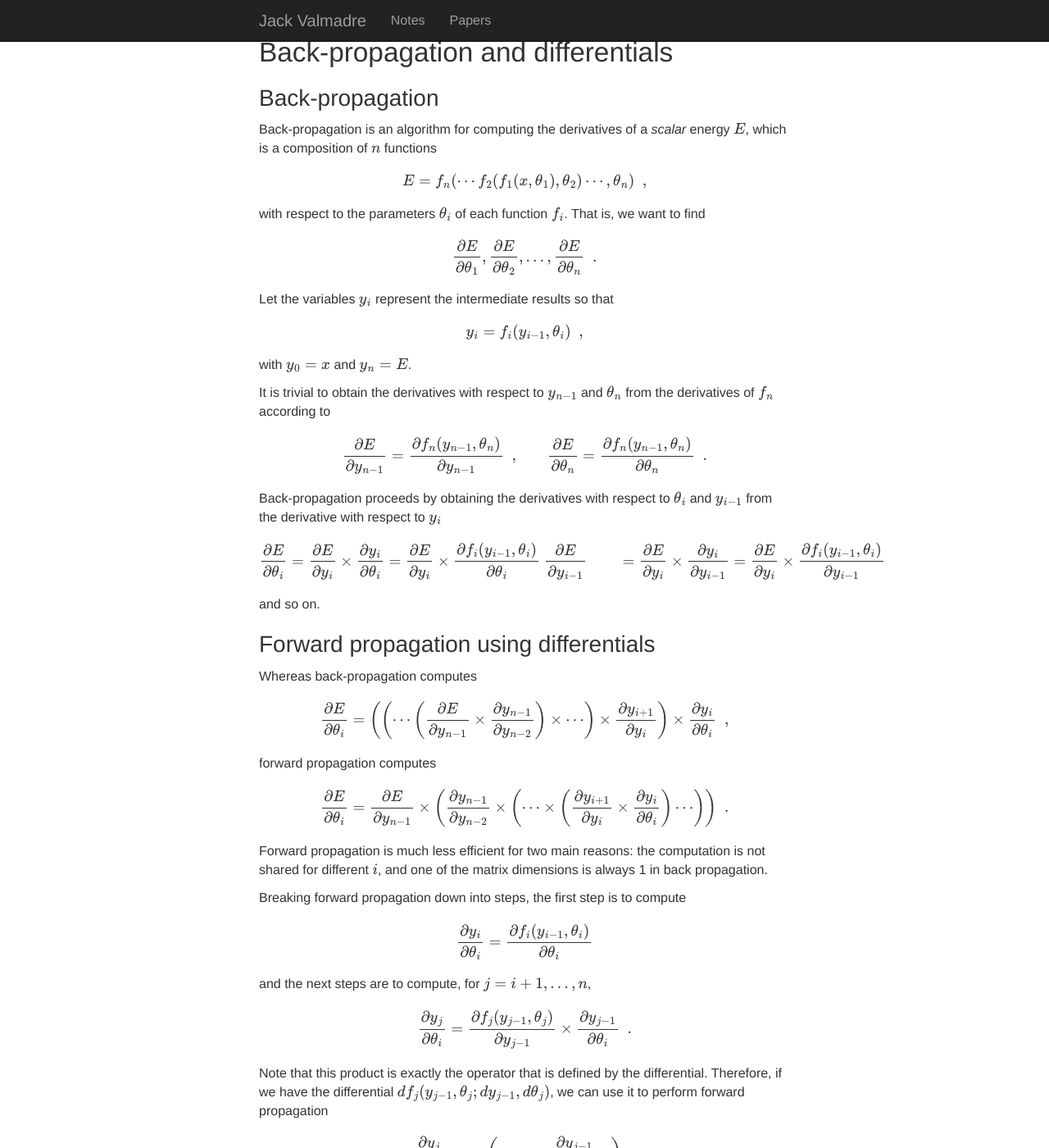
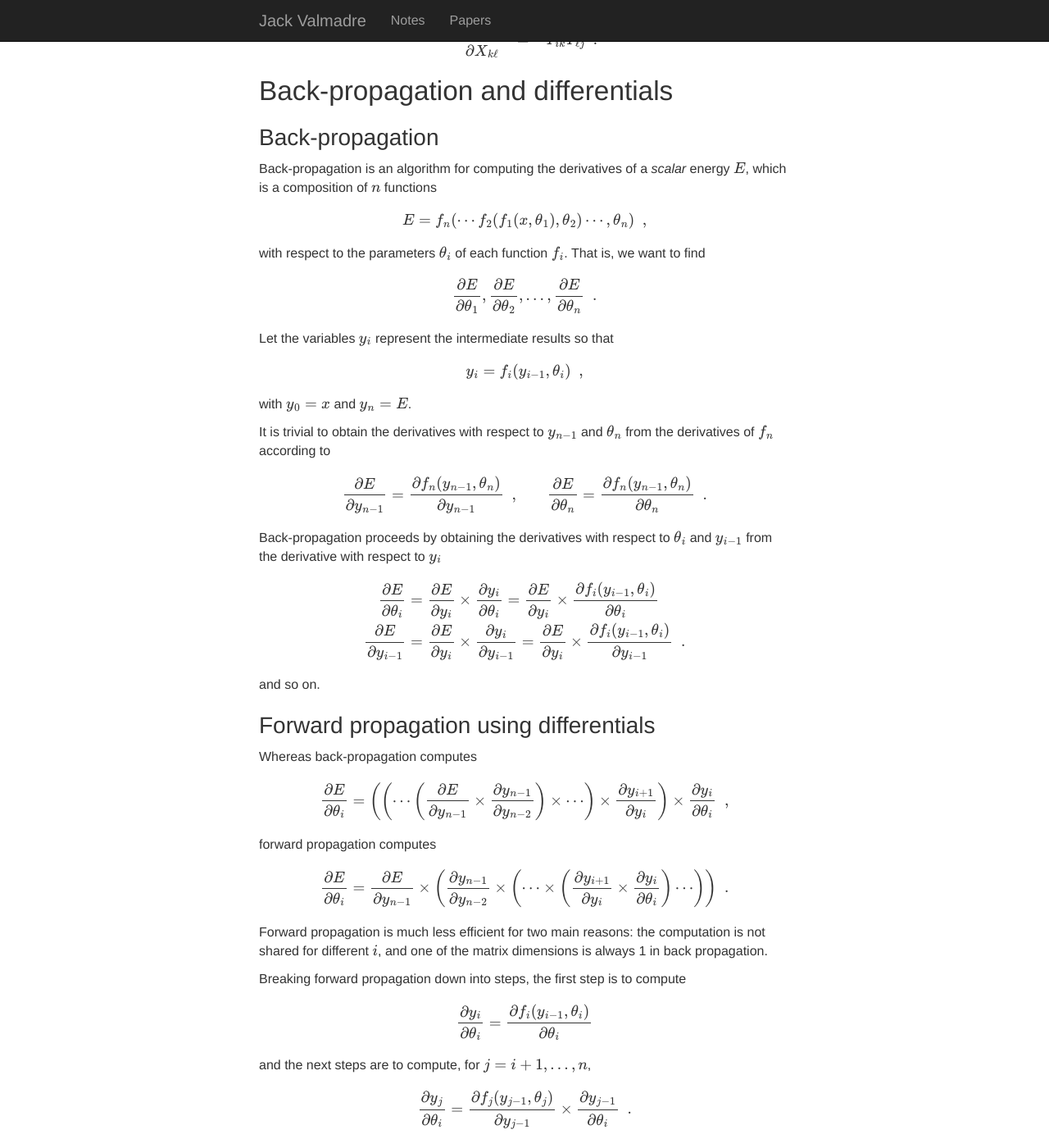
Before and after one commit to jvlmdr/jack.valmadre.net, a Jekyll site: the page built from notes/_posts/2016-09-04-back-prop-differentials.md, in a window 1280 px wide and 1400 px high, scrolled down 2705 px. Shown: the whole window at 82% size. Built offline with Jekyll 4.4.1, drawn with Linux system fonts in a browser that asks for light colours; nearby versions of some CDN libraries; formulas are drawn with MathJax 3; some of the changed text lies outside the part shown.

Commit message:
Add example
Switch to pandoc-generated code

```diff
--- a/notes/_posts/2016-09-04-back-prop-differentials.md
+++ b/notes/_posts/2016-09-04-back-prop-differentials.md
@@ -14,94 +13,120 @@
 
 ### Differential of a vector function ###
 
-Let $f(x)$ be a function that maps $\reals^{n} \to \reals^{m}$.
-The derivative $\partial f(x) / \partial x$ is an $m \times n$ matrix that defines the linear approximation
-\begin{equation}
-f(x + u) \approx f(x) + \frac{\partial f(x)}{\partial x} \times u \enspace .
-\end{equation}
-The differential $df$ is an alternative way of expressing this approximation
-\begin{equation}
-f(x + u) \approx f(x) + df(x; u)
-\end{equation}
-where $df(x; u)$ must be linear in $u$.
+Let $f(x)$ be a function that maps
+${\mathbb{R}}^{n} \to {\mathbb{R}}^{m}$. The derivative
+$\partial f(x) / \partial x$ is an $m \times n$ matrix that defines the
+linear approximation
+
+$$f(x + u) \approx f(x) + \frac{\partial f(x)}{\partial x} \times u \enspace .$$
+
+The differential $df$ is an alternative way of expressing this
+approximation
+
+$$f(x + u) \approx f(x) + df(x; u)$$
+
+where $df(x; u)$ must
+be linear in $u$.
 
 ### Chain rule for differentials ###
 
 The chain rule for differentials states that if $h(x) = g(f(x))$ then
-\begin{equation}
-dh(x; u) = dg(f(x); df(x; u)) \enspace .
-\end{equation}
-The differential $dh$ is clearly linear in $u$ because it is the composition of two linear functions.
+
+$$dh(x; u) = dg(f(x); df(x; u)) \enspace .$$
+
+The differential $dh$ is
+clearly linear in $u$ because it is the composition of two linear
+functions.
 
 ### Differential of a variable ###
 
-The chain rule enables some useful notation.
-Let us introduce the variable $y = f(x)$ and write the differential of the *variable* $y$ as a function of the differential of $x$
-\begin{equation} dy = df(x; dx) \enspace . \end{equation}
-We can similarly introduce $z = g(y)$ and write the differential of $z$
-\begin{equation} dz = dg(y; dy) \enspace . \end{equation}
-While these expressions were obtained in isolation, each without knowledge of the other, they can be combined and the result agrees with the chain rule
-\begin{equation}
-dz = dg(y; df(x; dx)) \enspace .
-\end{equation}
-Therefore, knowledge of the entire system in which the expression resides is not required to take differentials.
-That is, the expression of $dz$ in terms of $dy$ was valid whether $dy$ was an arbitrary vector or a function of $dx$.
-This is known as Cauchy's rule of invariance.
+The chain rule enables some useful notation. Let us introduce the
+variable $y = f(x)$ and write the differential of the *variable* $y$ as
+a function of the differential of $x$
+
+$$dy = df(x; dx) \enspace .$$
+
+We
+can similarly introduce $z = g(y)$ and write the differential of $z$
+
+$$dz = dg(y; dy) \enspace .$$
+
+While these expressions were obtained in
+isolation, each without knowledge of the other, they can be combined and
+the result agrees with the chain rule
+
+$$dz = dg(y; df(x; dx)) \enspace .$$
+
+Therefore, knowledge of the entire
+system in which the expression resides is not required to take
+differentials. That is, the expression of $dz$ in terms of $dy$ was
+valid whether $dy$ was an arbitrary vector or a function of $dx$. This
+is known as Cauchy’s rule of invariance.
 
 ### Common rules in differential form ###
 
 The product rule becomes
-\begin{equation}
-d(a \odot b) = da \odot b + a \odot db
-\end{equation}
-where a product is any operation that distributes over addition
-\begin{equation}
-a \odot (b + c) = a \odot b + a \odot c \enspace .
-\end{equation}
-This includes the element-wise product, matrix multiplication, the inner product, the Kronecker product, etc.
+
+$$d(a \otimes b) = da \otimes b + a \otimes db$$
+
+where the product
+$\odot$ can be any operation that distributes over addition
+
+$$a \otimes (b + c) = a \otimes b + a \otimes c \enspace .$$
+
+This
+includes the element-wise product, matrix multiplication, the inner
+product, the Kronecker product, etc.
 
 ### Extension to matrices ###
 
-The differential form is easily extended to matrix functions $F : \reals^{m \times n} \to \reals^{p \times q}$
-\begin{equation}
-F(X + U) \approx F(X) + dF(X; U)
-\end{equation}
-where the differential $dF(X; U)$ is linear in the elements of $U$.
+The differential form is easily extended to matrix functions
+$F : {\mathbb{R}}^{m \times n} \to {\mathbb{R}}^{p \times q}$
 
-We will now use matrix differentials and the product rule to find the derivative of the $n \times n$ matrix inverse $Y = f(X) = X^{-1}$.
-This function can alternatively be defined implicitly $X Y = I$.
-Taking differentials of both sides gives
-\begin{align}
-dY X + Y dX & = 0 \\\
-dY & = -Y dX Y
-\end{align}
-This gives an expression for the differential $dY = df(X; dX)$ that is linear in $dX$ as expected.
+$$F(X + U) \approx F(X) + dF(X; U)$$
+
+where the differential $dF(X; U)$
+is linear in the elements of $U$.
+
+We will now use matrix differentials and the product rule to find the
+derivative of the $n \times n$ matrix inverse $Y = f(X) = X^{-1}$. This
+function can alternatively be defined implicitly $X Y = I$. Taking
+differentials of both sides gives
+
+$$\begin{aligned}
+dY X + Y dX & = 0 \\
+dY & = -Y dX Y\end{aligned}$$
+
+This gives an expression for the
+differential $dY = df(X; dX)$ that is linear in $dX$ as expected.
 
 ### Finding derivatives using differentials ###
 
 Note that the differential provides the derivative as an *operator*
-\begin{equation}
-u \mapsto \frac{\partial f(x)}{\partial x} \times u
-\end{equation}
-rather than as an array of values.
-The explicit derivative can be trivially extracted from an expression for the differential $df(x; dx)$ by taking the coefficients of $dx$ since
-\begin{equation}
-dy_{i} = df_{i}(x; dx) = \sum_{j} \frac{\partial f_{i}(x)}{\partial x_{j}} dx_{j} \enspace .
-\end{equation}
+
+$$u \mapsto \frac{\partial f(x)}{\partial x} \times u$$
+
+rather than as
+an array of values. The explicit derivative can be trivially extracted
+from an expression for the differential $df(x; dx)$ by taking the
+coefficients of $dx$ since
+
+$$dy_{i} = df_{i}(x; dx) = \sum_{j} \frac{\partial f_{i}(x)}{\partial x_{j}} dx_{j} \enspace .$$
+
 This is known as the identification theorem.
 
-For the example of the matrix inverse, this must be generalized to matrices
-\begin{equation}
-dY_{i j} = dF_{i j}(X; dX) = \sum_{k = 1}^{n} \sum_{\ell = 1}^{n} \frac{\partial F_{i j}(X)}{\partial X_{k \ell}} dX_{k \ell} \enspace .
-\end{equation}
+For the example of the matrix inverse, this must be generalized to
+matrices
+
+$$dY_{i j} = dF_{i j}(X; dX) = \sum_{k = 1}^{n} \sum_{\ell = 1}^{n} \frac{\partial F_{i j}(X)}{\partial X_{k \ell}} dX_{k \ell} \enspace .$$
+
 Comparing this to the element-wise expression of the differential
-\begin{equation}
-dY_{i j} = - \sum_{k = 1}^{n} \sum_{\ell = 1}^{n} Y_{i k} dX_{k \ell} Y_{\ell j}
-\end{equation}
+
+$$dY_{i j} = - \sum_{k = 1}^{n} \sum_{\ell = 1}^{n} Y_{i k} dX_{k \ell} Y_{\ell j}$$
+
 provides the derivative
-\begin{equation}
-\frac{\partial F_{i j}(X)}{\partial X_{k \ell}} = -Y_{i k} Y_{\ell j} \enspace .
-\end{equation}
+
+$$\frac{\partial F_{i j}(X)}{\partial X_{k \ell}} = -Y_{i k} Y_{\ell j} \enspace .$$
 
 
 Back-propagation and differentials
@@ -109,44 +134,50 @@
 
 ### Back-propagation ###
 
-Back-propagation is an algorithm for computing the derivatives of a *scalar* energy $E$, which is a composition of $n$ functions
-\begin{equation}
-E = f_{n}( \cdots f_{2}(f_{1}( x , \theta_{1}), \theta_{2}) \cdots , \theta_{n}) \enspace ,
-\end{equation}
+Back-propagation is an algorithm for computing the derivatives of a
+*scalar* energy $E$, which is a composition of $n$ functions
+
+$$E = f_{n}( \cdots f_{2}(f_{1}( x , \theta_{1}), \theta_{2}) \cdots , \theta_{n}) \enspace ,$$
+
 with respect to the parameters $\theta_{i}$ of each function $f_{i}$.
 That is, we want to find
-\begin{equation}
-\frac{\partial E}{\partial \theta_{1}}, \frac{\partial E}{\partial \theta_{2}}, \dots, \frac{\partial E}{\partial \theta_{n}} \enspace .
-\end{equation}
+
+$$\frac{\partial E}{\partial \theta_{1}}, \frac{\partial E}{\partial \theta_{2}}, \dots, \frac{\partial E}{\partial \theta_{n}} \enspace .$$
+
 Let the variables $y_{i}$ represent the intermediate results so that
-\begin{equation}
-y_{i} = f_{i}(y_{i-1}, \theta_{i}) \enspace ,
-\end{equation}
-with $y_{0} = x$ and $y_{n} = E$.
 
-It is trivial to obtain the derivatives with respect to $y_{n-1}$ and $\theta_{n}$ from the derivatives of $f_{n}$ according to
-\begin{align}
+$$y_{i} = f_{i}(y_{i-1}, \theta_{i}) \enspace ,$$
+
+with $y_{0} = x$ and
+$y_{n} = E$.
+
+It is trivial to obtain the derivatives with respect to $y_{n-1}$ and
+$\theta_{n}$ from the derivatives of $f_{n}$ according to
+
+$$\begin{aligned}
 \frac{\partial E}{\partial y_{n-1}}
   & = \frac{\partial f_{n}(y_{n-1}, \theta_{n})}{\partial y_{n-1}} \enspace , &
 \frac{\partial E}{\partial \theta_{n}}
-  & = \frac{\partial f_{n}(y_{n-1}, \theta_{n})}{\partial \theta_{n}} \enspace .
-\end{align}
-Back-propagation proceeds by obtaining the derivatives with respect to $\theta_{i}$ and $y_{i-1}$ from the derivative with respect to $y_{i}$
-\begin{align}
+  & = \frac{\partial f_{n}(y_{n-1}, \theta_{n})}{\partial \theta_{n}} \enspace .\end{aligned}$$
+
+Back-propagation proceeds by obtaining the derivatives with respect to
+$\theta_{i}$ and $y_{i-1}$ from the derivative with respect to $y_{i}$
+
+$$\begin{aligned}
 \frac{\partial E}{\partial \theta_{i}}
-  & = \frac{\partial E}{\partial y_{i}} \times \frac{\partial y_{i}}{\partial \theta_{i}}
-    = \frac{\partial E}{\partial y_{i}} \times \frac{\partial f_{i}(y_{i-1}, \theta_{i})}{\partial \theta_{i}} \\\
+& = \frac{\partial E}{\partial y_{i}} \times \frac{\partial y_{i}}{\partial \theta_{i}}
+= \frac{\partial E}{\partial y_{i}} \times \frac{\partial f_{i}(y_{i-1}, \theta_{i})}{\partial \theta_{i}} \\
 \frac{\partial E}{\partial y_{i-1}}
-  & = \frac{\partial E}{\partial y_{i}} \times \frac{\partial y_{i}}{\partial y_{i-1}}
-    = \frac{\partial E}{\partial y_{i}} \times \frac{\partial f_{i}(y_{i-1}, \theta_{i})}{\partial y_{i-1}}
-\end{align}
+& = \frac{\partial E}{\partial y_{i}} \times \frac{\partial y_{i}}{\partial y_{i-1}}
+= \frac{\partial E}{\partial y_{i}} \times \frac{\partial f_{i}(y_{i-1}, \theta_{i})}{\partial y_{i-1}} \enspace .\end{aligned}$$
+
 and so on.
 
 ### Forward propagation using differentials ###
 
 Whereas back-propagation computes
-\begin{equation}
-\frac{\partial E}{\partial \theta_{i}}
+
+$$\frac{\partial E}{\partial \theta_{i}}
 = \left(
   \left(
   \cdots
@@ -157,11 +188,11 @@
   \cdots
   \right) \times \frac{\partial y_{i+1}}{\partial y_{i}}
   \right) \times \frac{\partial y_{i}}{\partial \theta_{i}}
-  \enspace ,
-\end{equation}
+  \enspace ,$$
+
 forward propagation computes
-\begin{equation}
-\frac{\partial E}{\partial \theta_{i}}
+
+$$\frac{\partial E}{\partial \theta_{i}}
 = \frac{\partial E}{\partial y_{n-1}} \times \left(
   \frac{\partial y_{n-1}}{\partial y_{n-2}} \times \left(
   \cdots
@@ -171,101 +202,161 @@
   \cdots
   \right)
   \right)
-  \enspace .
-\end{equation}
-Forward propagation is much less efficient for two main reasons: the computation is not shared for different $i$, and one of the matrix dimensions is always 1 in back propagation.
+  \enspace .$$
 
-Breaking forward propagation down into steps, the first step is to compute
-\begin{equation}
-\frac{\partial y_{i}}{\partial \theta_{i}}
-  = \frac{\partial f_{i}(y_{i-1}, \theta_{i})}{\partial \theta_{i}}
-\end{equation}
+Forward propagation is much less efficient for two main
+reasons: the computation is not shared for different $i$, and one of the
+matrix dimensions is always 1 in back propagation.
+
+Breaking forward propagation down into steps, the first step is to
+compute
+
+$$\frac{\partial y_{i}}{\partial \theta_{i}}
+  = \frac{\partial f_{i}(y_{i-1}, \theta_{i})}{\partial \theta_{i}}$$
+
 and the next steps are to compute, for $j = i+1, \dots, n$,
-\begin{equation}
-\frac{\partial y_{j}}{\partial \theta_{i}}
+
+$$\frac{\partial y_{j}}{\partial \theta_{i}}
   = \frac{\partial f_{j}(y_{j-1}, \theta_{j})}{\partial y_{j-1}}
-    \times \frac{\partial y_{j-1}}{\partial \theta_{i}} \enspace .
-\end{equation}
-Note that this product is exactly the operator that is defined by the differential.
-Therefore, if we have the differential $df_{j}(y_{j-1}, \theta_{j}; dy_{j-1}, d\theta_{j})$, we can use it to perform forward propagation
-\begin{equation}
-\frac{\partial y_{j}}{\partial \theta_{i}}
-  = df_{j}\bigg(y_{j-1}, \theta_{j}; \frac{\partial y_{j-1}}{\partial \theta_{i}}, 0\bigg) \enspace .
-\end{equation}
+    \times \frac{\partial y_{j-1}}{\partial \theta_{i}} \enspace .$$
 
-However, recall that forward propagation is much less efficient than back-propagation.
-The question remains: how to use differentials to obtain an operator for back-propagation?
+Note that this product is exactly the operator that is defined by the
+differential. Therefore, if we have the differential
+$df_{j}(y_{j-1}, \theta_{j}; dy_{j-1}, d\theta_{j})$, we can use it to
+perform forward propagation
+
+$$\frac{\partial y_{j}}{\partial \theta_{i}}
+  = df_{j}\bigg(y_{j-1}, \theta_{j}; \frac{\partial y_{j-1}}{\partial \theta_{i}}, 0\bigg) \enspace .$$
+
+
+However, recall that forward propagation is much less efficient than
+back-propagation. The question remains: how to use differentials to
+obtain an operator for back-propagation?
 
 ### Back-propagation using differentials ###
 
-Consider a scalar cost $E = g(y)$ where $y = f(x)$, and define $h(x) = g(f(x))$.
-The definition of the differential and Cauchy's rule of invariance provide
-\begin{equation}
-dE = \frac{\partial E}{\partial y} \times dy = \frac{\partial E}{\partial x} \times dx \enspace .
-\end{equation}
-Since $E$ is a scalar, it's more natural to write this as an inner product
-\begin{equation}
-\langle \nabla_{y} E, dy \rangle = \langle \nabla_{x} E, dx \rangle
-\end{equation}
-where the gradient $\nabla_{x} E$ denotes a vector in the same space as $x$, instead of the operator $\partial E / \partial x$ that maps that space to $\reals$.
-When $x$ is a vector, the gradient is the transpose of the derivative $\nabla_{x} E = (\partial E / \partial x)^{T}$.
-A useful short-hand is to adopt $\bar{x} = \nabla_{x} E$, since no specific knowledge of $E$ is required for this identity
-\begin{equation}
-\langle \bar{y}, dy \rangle = \langle \bar{x}, dx \rangle \enspace .
-\end{equation}
-Manipulation of this equation after substituting an expression for $dy$ in terms of $dx$ can provide an expression for $\bar{x} = \nabla_{x} E$ as a linear function of $\bar{y} = \nabla_{y} E$, precisely the operator required for back-propagation!
+Consider a scalar cost $E = g(y)$ where $y = f(x)$, and define
+$h(x) = g(f(x))$. The definition of the differential and Cauchy’s rule
+of invariance provide
 
-Critically, observe that it is much easier to preserve the structure of the intermediate variables with the back-propagation operator, whereas the forward-propagation operator requires all variables to be vectorized.
+$$dE = \frac{\partial E}{\partial y} \times dy = \frac{\partial E}{\partial x} \times dx \enspace .$$
 
-Let's return to the example of the matrix inverse.
-For matrices, it's useful to recall the inner product $\langle A, B \rangle = \trace(A^{T} B)$ and the trace rotation $\trace(A B C) = \trace(C A B) = \trace(B C A)$ for compatible dimensions.
-Substituting the expression for $dY$ in the identity gives
-\begin{align}
+Since $E$ is a scalar, it’s more natural to write this as an inner
+product
+
+$$\langle \nabla_{y} E, dy \rangle = \langle \nabla_{x} E, dx \rangle$$
+
+where the gradient $\nabla_{x} E$ denotes a vector in the same space as
+$x$, instead of the operator $\partial E / \partial x$ which maps that
+space to ${\mathbb{R}}$. When $x$ is a vector, the gradient is the
+transpose of the derivative
+$\nabla_{x} E = (\partial E / \partial x)^{T}$. A useful short-hand is
+to adopt $\bar{x} = \nabla_{x} E$, since no specific knowledge of $E$ is
+required for this identity
+
+$$\langle \bar{y}, dy \rangle = \langle \bar{x}, dx \rangle \enspace .$$
+
+Manipulation of this equation after substituting an expression for $dy$
+in terms of $dx$ can provide an expression for $\bar{x} = \nabla_{x} E$
+as a linear function of $\bar{y} = \nabla_{y} E$, precisely the operator
+required for back-propagation!
+
+Critically, observe that it is much easier to preserve the structure of
+the intermediate variables with the back-propagation operator, whereas
+the forward-propagation operator requires all variables to be
+vectorized.
+
+Let’s return to the example of the matrix inverse. For matrices, it’s
+useful to recall the inner product
+$\langle A, B \rangle = {\operatorname{tr}}(A^{T} B)$ and the trace
+rotation
+${\operatorname{tr}}(A B C) = {\operatorname{tr}}(C A B) = {\operatorname{tr}}(B C A)$
+for compatible dimensions. Substituting the expression for $dY$ in the
+identity gives
+
+$$\begin{aligned}
 \langle \bar{X}, dX \rangle = \langle \bar{Y}, dY \rangle
-& = \langle \bar{Y}, -Y dX Y \rangle \\\
-& = -\trace(\bar{Y}^{T} Y dX Y) \\\
-& = \langle -Y^{T} \bar{Y} Y^{T}, dX \rangle
-\end{align}
-and therefore
-\begin{equation}
-\nabla_{X} E = -Y^{T} \left(\nabla_{Y} E\right) Y^{T}
-\end{equation}
+& = \langle \bar{Y}, -Y dX Y \rangle \\
+& = -{\operatorname{tr}}(\bar{Y}^{T} Y dX Y) \\
+& = \langle -Y^{T} \bar{Y} Y^{T}, dX \rangle\end{aligned}$$
 
-In the case of the matrix inverse, this expression could have been obtained from the forward operator using vectorization and Kronecker product identities
-\begin{align}
-\tovec(dY) & = \tovec(-Y dX Y) \\\
-\frac{\partial \tovec(Y)}{\partial \tovec(X)} \times \tovec(dX) & = -(Y^{T} \otimes Y) \tovec(dX) \\\
-\frac{\partial \tovec(Y)}{\partial \tovec(X)} & = -Y^{T} \otimes Y
-\end{align}
+and
+therefore
+
+$$\nabla_{X} E = -Y^{T} \left(\nabla_{Y} E\right) Y^{T}$$
+
+
+In the case of the matrix inverse, this expression could have been
+obtained from the forward operator using vectorization and Kronecker
+product identities
+
+$$\begin{aligned}
+{\operatorname{vec}}(dY) & = {\operatorname{vec}}(-Y dX Y) \\
+\frac{\partial {\operatorname{vec}}(Y)}{\partial {\operatorname{vec}}(X)} \times {\operatorname{vec}}(dX) & = -(Y^{T} \otimes Y) {\operatorname{vec}}(dX) \\
+\frac{\partial {\operatorname{vec}}(Y)}{\partial {\operatorname{vec}}(X)} & = -Y^{T} \otimes Y\end{aligned}$$
+
 and then
-\begin{align}
-\frac{\partial E}{\partial \tovec(X)}
-  & = \frac{\partial E}{\partial \tovec(Y)} \times \frac{\partial \tovec(Y)}{\partial \tovec(X)} \\\
-\tovec(\nabla_{X} E)^{T} & = \tovec(\nabla_{Y} E)^{T} \times (-Y^{T} \otimes Y) \\\
+
+$$\begin{aligned}
+\frac{\partial E}{\partial {\operatorname{vec}}(X)}
+  & = \frac{\partial E}{\partial {\operatorname{vec}}(Y)} \times \frac{\partial {\operatorname{vec}}(Y)}{\partial {\operatorname{vec}}(X)} \\
+{\operatorname{vec}}(\nabla_{X} E)^{T} & = {\operatorname{vec}}(\nabla_{Y} E)^{T} \times (-Y^{T} \otimes Y) \\
 \nabla_{X} E & = -Y^{T} \left(\nabla_{Y} E\right) Y^{T}
-\enspace .
-\end{align}
-However, it is somewhat messier.
-Since we used differentials to find the forward operator, we might as well use them to find the backward operator.
+\enspace .\end{aligned}$$
+
+However, it is somewhat messier. Since we used
+differentials to find the forward operator, we might as well use them to
+find the backward operator.
 
 More examples
---------------
+-------------
 
 ### Gram matrix ###
 
-Consider the function $Y = f(X) = X^{T} X$. Taking differentials and applying the product rule gives
+Consider the function $Y = f(X) = X^{T} X$. Taking differentials and
+applying the product rule gives
 
-\begin{equation}
-dY = dX^{T} X + X^{T} dX
-\end{equation}
+$$dY = dX^{T} X + X^{T} dX$$
 
-then making the substitution gives
+then making
+the substitution gives
 
-\begin{align}
-\langle \bar{Y}, dY \rangle & = \langle \bar{Y}, dX^{T} X + X^{T} dX \rangle \\\
-& = \trace(\bar{Y}^{T} dX^{T} X) + \trace(\bar{Y}^{T} X^{T} dX) \\\
-& = \trace(dX^{T} X \bar{Y}^{T}) + \trace[(X \bar{Y})^{T} dX] \\\
-& = \langle dX, X \bar{Y}^{T} + X \bar{Y} \rangle = \langle \bar{X}, dX \rangle
-\end{align}
+$$\begin{aligned}
+\langle \bar{Y}, dY \rangle & = \langle \bar{Y}, dX^{T} X + X^{T} dX \rangle \\
+& = {\operatorname{tr}}(\bar{Y}^{T} dX^{T} X) + {\operatorname{tr}}(\bar{Y}^{T} X^{T} dX) \\
+& = {\operatorname{tr}}(dX^{T} X \bar{Y}^{T}) + {\operatorname{tr}}[(X \bar{Y})^{T} dX] \\
+& = \langle dX, X \bar{Y}^{T} + X \bar{Y} \rangle = \langle \bar{X}, dX \rangle\end{aligned}$$
 
-and therefore $$\bar{X} = X (\bar{Y} + \bar{Y}^{T})$$.
+and therefore $\bar{X} = X (\bar{Y} + \bar{Y}^{T})$.
+
+### Circular convolution ###
+
+Consider the function $y = f(x) = a * x$. Taking differentials and
+applying the product rule gives
+
+$$dy = da * x + a * dx$$
+
+then making the
+substitution gives
+
+$$\langle \bar{y}, dy \rangle = \langle \bar{y}, da * x + a * dx \rangle \enspace .$$
+
+This inner product has an equivalent expression in the Fourier domain
+since inner products are preserved.
+
+$$\begin{aligned}
+\langle F\bar{y}, F\{da * x + a * dx\} \rangle
+& = \langle \hat{\bar{y}}, \hat{da} \circ \hat{x} \rangle
+  + \langle \hat{\bar{y}}, \hat{a} \circ \hat{dx} \rangle \\
+& = \operatorname{sum}(\hat{\bar{y}} \circ \hat{da}^* \circ \hat{x}^*)
+  + \operatorname{sum}(\hat{\bar{y}} \circ \hat{a}^* \circ \hat{dx}^*) \\
+& = \langle \hat{\bar{y}} \circ \hat{x}^*, \hat{da} \rangle
+  + \langle \hat{\bar{y}} \circ \hat{a}^*, \hat{dx} \rangle\end{aligned}$$
+
+and therefore
+
+$$\begin{aligned}
+\langle \bar{y}, dy \rangle
+& = \langle x \star \bar{y}, da \rangle + \langle a \star \bar{y}, dx \rangle \\
+& = \langle \bar{a}, da \rangle + \langle \bar{x}, dx \rangle
+\enspace .\end{aligned}$$
```
Also changed, not shown: other parts of notes/_posts/2016-09-04-back-prop-differentials.md (+0 -1 lines).
